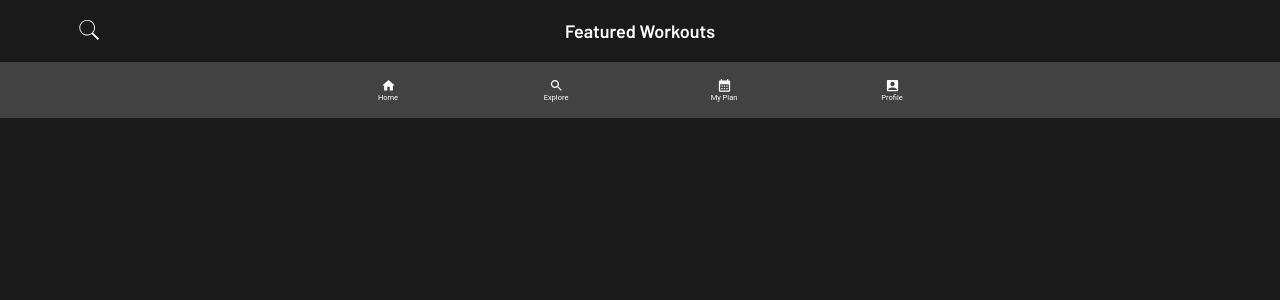
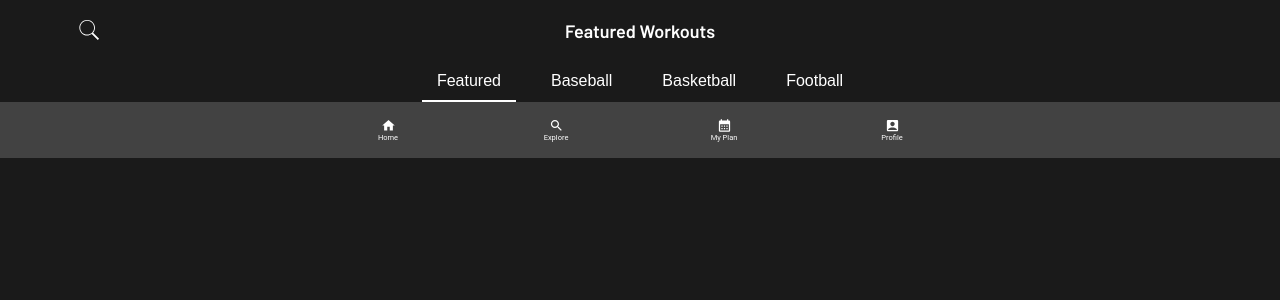
Before and after one commit to teddyminaya/UpSkill, a React (Vite) app: page /home in a window 1280 px wide. Shown: the top 300 px of the page. Built offline with nearby package versions, Linux system fonts and the light colour scheme.

Commit message:
added navbar with updated state and updated class names

```diff
--- /dev/null
+++ b/src/components/NavBar/NavBar.jsx
@@ -0,0 +1,36 @@
+import React from "react";
+import "./NavBar.scss";
+import { useState } from "react";
+
+const NavBar = ({selectedSport, setSelectedSport}) => {
+
+    console.log(setSelectedSport)
+    return (
+    <nav className="nav">
+      <ul className="nav__list">
+        <li className="nav__item">
+          <button onClick={() => setSelectedSport(null)} className={`nav__button ${selectedSport=== null ? "nav__button-active" : "" } nav__button--featured`}>
+            Featured
+          </button>
+        </li>
+        <li className="nav__item">
+          <button onClick={() => setSelectedSport("baseball")} className={`nav__button ${selectedSport=== "baseball" ? "nav__button-active" : "" } nav__button--baseball`}>
+            Baseball
+          </button>
+        </li>
+        <li className="nav__item">
+          <button onClick={() => setSelectedSport("basketball")} className={`nav__button ${selectedSport=== "basketball" ? "nav__button-active" : "" } nav__button--basketball`}>
+            Basketball
+          </button>
+        </li>
+        <li className="nav__item">
+          <button onClick={() => setSelectedSport("football")} className={`nav__button ${selectedSport=== "football" ? "nav__button-active" : "" } nav__button--football`}>
+            Football
+          </button>
+        </li>
+      </ul>
+    </nav>
+  );
+};
+
+export default NavBar;
--- /dev/null
+++ b/src/components/NavBar/NavBar.scss
@@ -0,0 +1,36 @@
+@use "../../styles/partials/typography";
+@use "../../styles/partials/variables";
+
+.nav {
+    width: 100%;
+  }
+
+  .nav__list {
+    display: flex;
+    justify-content: center;
+    list-style-type: none;
+    padding: 0;
+    margin: 0;
+  }
+
+  .nav__item {
+    margin: 0 10px;
+  }
+
+  .nav__button {
+    background: none;
+    color: variables.$primarywhite;
+    border: none;
+    cursor: pointer;
+    font-size: 16px;
+    padding: 10px 15px;
+    text-decoration: none;
+
+    &-active{
+    border-bottom: 0.2rem solid variables.$primarywhite;
+    }
+  }
+
+  .nav__button:hover {
+    opacity: 0.8;
+  }
--- a/src/pages/HomePage/HomePage.jsx
+++ b/src/pages/HomePage/HomePage.jsx
@@ -1,12 +1,18 @@
 import React from 'react'
 import Footer from '../../components/Footer/Footer'
 import Header from '../../components/Header/Header'
+import NavBar from '../../components/NavBar/NavBar'
+import { useState } from 'react'
 
 const HomePage = () => {
-  // use use effect
+
+  const [selectedSport, setSelectedSport] = useState(null)
+
   return (
     <>
     <Header />
+    <NavBar selectedSport={selectedSport} setSelectedSport={setSelectedSport}/>
+    {/* List of Positions */}
     <Footer />
     </>
   )
```
